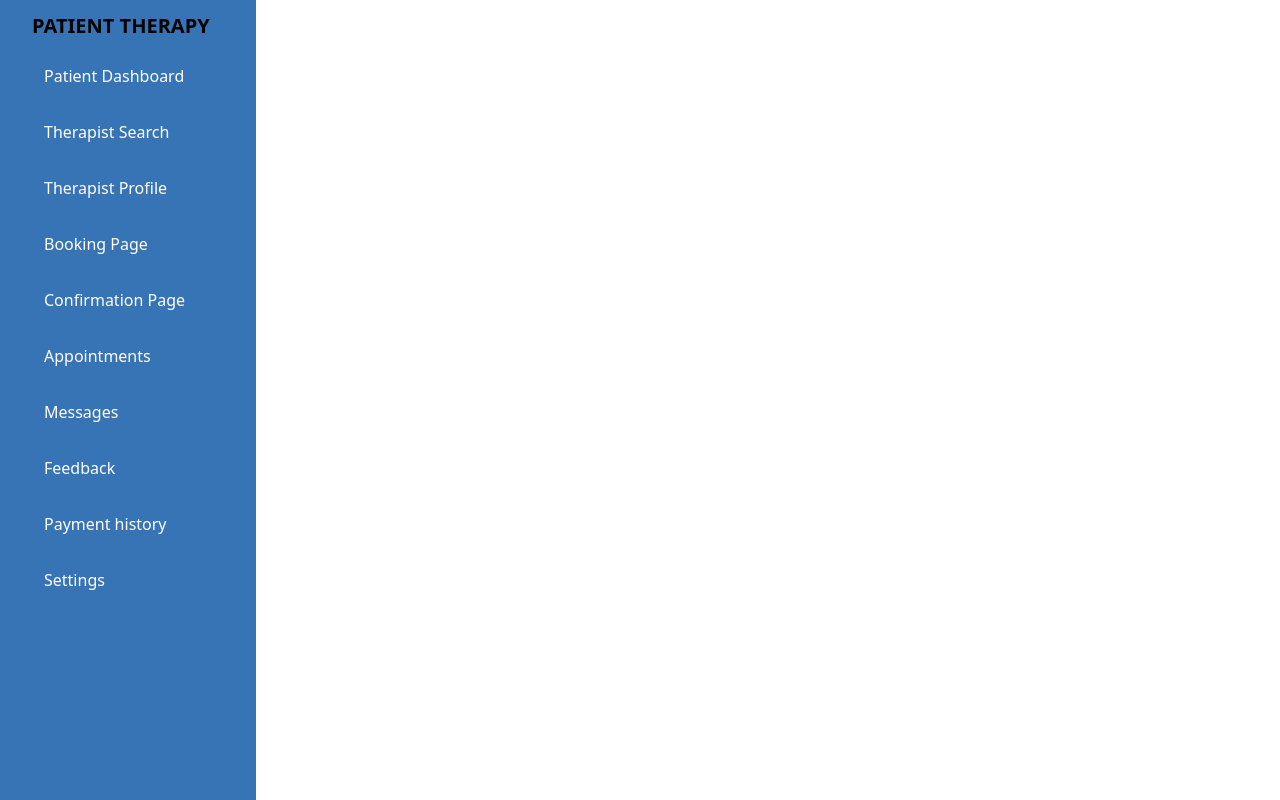
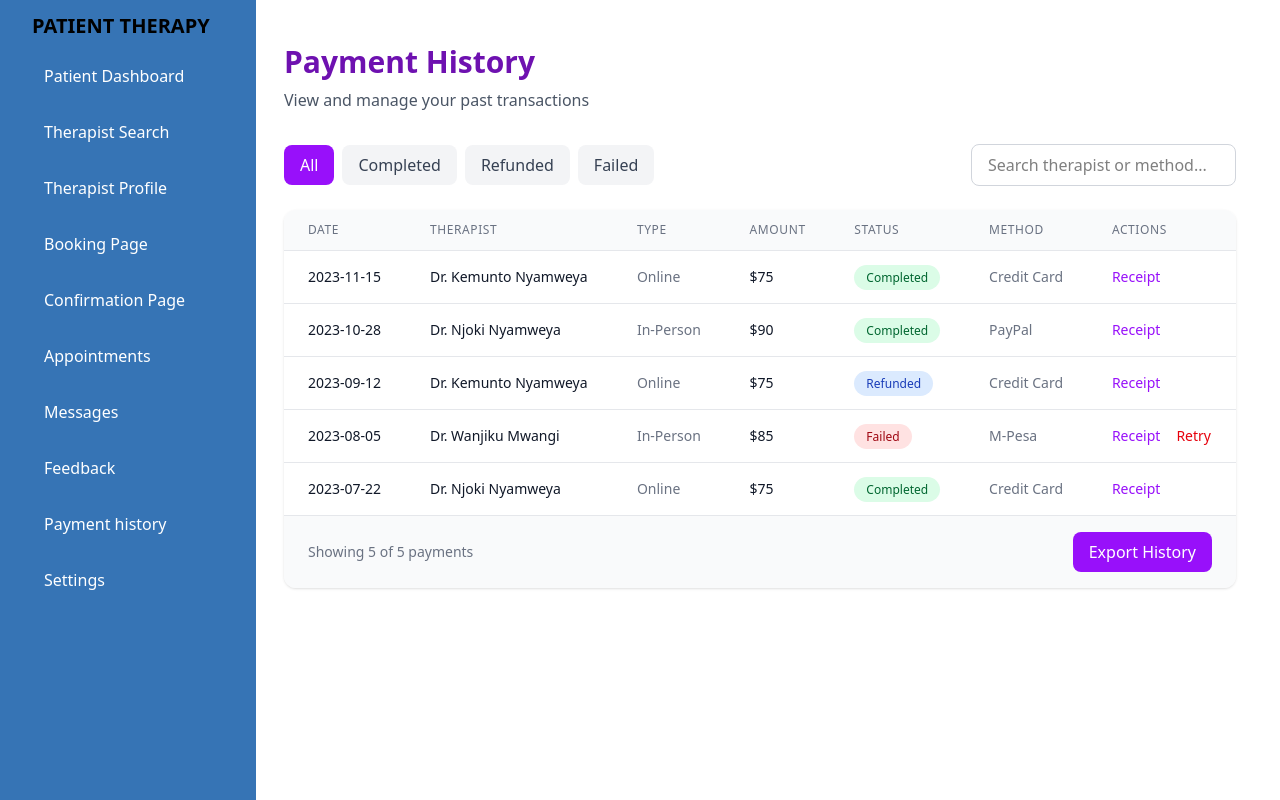
Before and after one commit to nyamweyakemunto/Therapy-Project, a React (Vite) app: page /payment-history in a window 1280 px wide. Built offline with nearby package versions, Linux system fonts and the light colour scheme.

Commit message:
Payment History

```diff
--- a/src/components/pages/patients/PaymentHistory.jsx
+++ b/src/components/pages/patients/PaymentHistory.jsx
@@ -1,12 +1,192 @@
-import React from 'react'
-import SideBar from '../../sideBar'
+import React, { useState } from 'react';
+import SideBar from '../../sideBar';
 
 const PaymentHistory = () => {
+  // Sample payment history data
+  const initialPayments = [
+    {
+      id: 1,
+      date: '2023-11-15',
+      therapist: 'Dr. Kemunto Nyamweya',
+      sessionType: 'Online',
+      amount: 75,
+      status: 'Completed',
+      paymentMethod: 'Credit Card'
+    },
+    {
+      id: 2,
+      date: '2023-10-28',
+      therapist: 'Dr. Njoki Nyamweya',
+      sessionType: 'In-Person',
+      amount: 90,
+      status: 'Completed',
+      paymentMethod: 'PayPal'
+    },
+    {
+      id: 3,
+      date: '2023-09-12',
+      therapist: 'Dr. Kemunto Nyamweya',
+      sessionType: 'Online',
+      amount: 75,
+      status: 'Refunded',
+      paymentMethod: 'Credit Card'
+    },
+    {
+      id: 4,
+      date: '2023-08-05',
+      therapist: 'Dr. Wanjiku Mwangi',
+      sessionType: 'In-Person',
+      amount: 85,
+      status: 'Failed',
+      paymentMethod: 'M-Pesa'
+    },
+    {
+      id: 5,
+      date: '2023-07-22',
+      therapist: 'Dr. Njoki Nyamweya',
+      sessionType: 'Online',
+      amount: 75,
+      status: 'Completed',
+      paymentMethod: 'Credit Card'
+    },
+  ];
+
+  const [payments, setPayments] = useState(initialPayments);
+  const [filter, setFilter] = useState('all');
+  const [searchTerm, setSearchTerm] = useState('');
+
+  // Filter payments based on status and search term
+  const filteredPayments = payments.filter(payment => {
+    const matchesFilter = filter === 'all' || payment.status.toLowerCase() === filter;
+    const matchesSearch = payment.therapist.toLowerCase().includes(searchTerm.toLowerCase()) ||
+                         payment.paymentMethod.toLowerCase().includes(searchTerm.toLowerCase());
+    return matchesFilter && matchesSearch;
+  });
+
+  // Status badge component
+  const StatusBadge = ({ status }) => {
+    const statusStyles = {
+      Completed: 'bg-green-100 text-green-800',
+      Refunded: 'bg-blue-100 text-blue-800',
+      Failed: 'bg-red-100 text-red-800',
+    };
+
+    return (
+      <span className={`px-3 py-1 rounded-full text-xs font-medium ${statusStyles[status] || 'bg-gray-100 text-gray-800'}`}>
+        {status}
+      </span>
+    );
+  };
+
   return (
     <SideBar>
+      <div className="p-6 max-w-7xl mx-auto">
+        <div className="mb-8">
+          <h1 className="text-3xl font-bold text-purple-800 mb-2">Payment History</h1>
+          <p className="text-gray-600">View and manage your past transactions</p>
+        </div>
 
+        {/* Filters and Search */}
+        <div className="flex flex-col md:flex-row justify-between items-start md:items-center mb-6 gap-4">
+          <div className="flex space-x-2">
+            <button
+              onClick={() => setFilter('all')}
+              className={`px-4 py-2 rounded-lg ${filter === 'all' ? 'bg-purple-600 text-white' : 'bg-gray-100 text-gray-700'}`}
+            >
+              All
+            </button>
+            <button
+              onClick={() => setFilter('completed')}
+              className={`px-4 py-2 rounded-lg ${filter === 'completed' ? 'bg-purple-600 text-white' : 'bg-gray-100 text-gray-700'}`}
+            >
+              Completed
+            </button>
+            <button
+              onClick={() => setFilter('refunded')}
+              className={`px-4 py-2 rounded-lg ${filter === 'refunded' ? 'bg-purple-600 text-white' : 'bg-gray-100 text-gray-700'}`}
+            >
+              Refunded
+            </button>
+            <button
+              onClick={() => setFilter('failed')}
+              className={`px-4 py-2 rounded-lg ${filter === 'failed' ? 'bg-purple-600 text-white' : 'bg-gray-100 text-gray-700'}`}
+            >
+              Failed
+            </button>
+          </div>
+
+          <div className="w-full md:w-auto">
+            <input
+              type="text"
+              placeholder="Search therapist or method..."
+              className="w-full px-4 py-2 border border-gray-300 rounded-lg focus:ring-purple-500 focus:border-purple-500"
+              value={searchTerm}
+              onChange={(e) => setSearchTerm(e.target.value)}
+            />
+          </div>
+        </div>
+
+        {/* Payment History Table */}
+        <div className="bg-white rounded-xl shadow overflow-hidden">
+          <div className="overflow-x-auto">
+            <table className="min-w-full divide-y divide-gray-200">
+              <thead className="bg-gray-50">
+                <tr>
+                  <th className="px-6 py-3 text-left text-xs font-medium text-gray-500 uppercase tracking-wider">Date</th>
+                  <th className="px-6 py-3 text-left text-xs font-medium text-gray-500 uppercase tracking-wider">Therapist</th>
+                  <th className="px-6 py-3 text-left text-xs font-medium text-gray-500 uppercase tracking-wider">Type</th>
+                  <th className="px-6 py-3 text-left text-xs font-medium text-gray-500 uppercase tracking-wider">Amount</th>
+                  <th className="px-6 py-3 text-left text-xs font-medium text-gray-500 uppercase tracking-wider">Status</th>
+                  <th className="px-6 py-3 text-left text-xs font-medium text-gray-500 uppercase tracking-wider">Method</th>
+                  <th className="px-6 py-3 text-left text-xs font-medium text-gray-500 uppercase tracking-wider">Actions</th>
+                </tr>
+              </thead>
+              <tbody className="bg-white divide-y divide-gray-200">
+                {filteredPayments.length > 0 ? (
+                  filteredPayments.map((payment) => (
+                    <tr key={payment.id} className="hover:bg-gray-50">
+                      <td className="px-6 py-4 whitespace-nowrap text-sm text-gray-900">{payment.date}</td>
+                      <td className="px-6 py-4 whitespace-nowrap text-sm font-medium text-gray-900">{payment.therapist}</td>
+                      <td className="px-6 py-4 whitespace-nowrap text-sm text-gray-500">{payment.sessionType}</td>
+                      <td className="px-6 py-4 whitespace-nowrap text-sm font-medium text-gray-900">${payment.amount}</td>
+                      <td className="px-6 py-4 whitespace-nowrap text-sm text-gray-500">
+                        <StatusBadge status={payment.status} />
+                      </td>
+                      <td className="px-6 py-4 whitespace-nowrap text-sm text-gray-500">{payment.paymentMethod}</td>
+                      <td className="px-6 py-4 whitespace-nowrap text-sm font-medium">
+                        <button className="text-purple-600 hover:text-purple-900 mr-4">Receipt</button>
+                        {payment.status === 'Failed' && (
+                          <button className="text-red-600 hover:text-red-900">Retry</button>
+                        )}
+                      </td>
+                    </tr>
+                  ))
+                ) : (
+                  <tr>
+                    <td colSpan="7" className="px-6 py-4 text-center text-sm text-gray-500">
+                      No payments found matching your criteria
+                    </td>
+                  </tr>
+                )}
+              </tbody>
+            </table>
+          </div>
+
+          {/* Summary */}
+          <div className="bg-gray-50 px-6 py-4 border-t border-gray-200">
+            <div className="flex justify-between items-center">
+              <div className="text-sm text-gray-500">
+                Showing <span className="font-medium">{filteredPayments.length}</span> of <span className="font-medium">{payments.length}</span> payments
+              </div>
+              <button className="px-4 py-2 bg-purple-600 text-white rounded-lg hover:bg-purple-700">
+                Export History
+              </button>
+            </div>
+          </div>
+        </div>
+      </div>
     </SideBar>
-  )
-}
+  );
+};
 
-export default PaymentHistory
+export default PaymentHistory;
```
